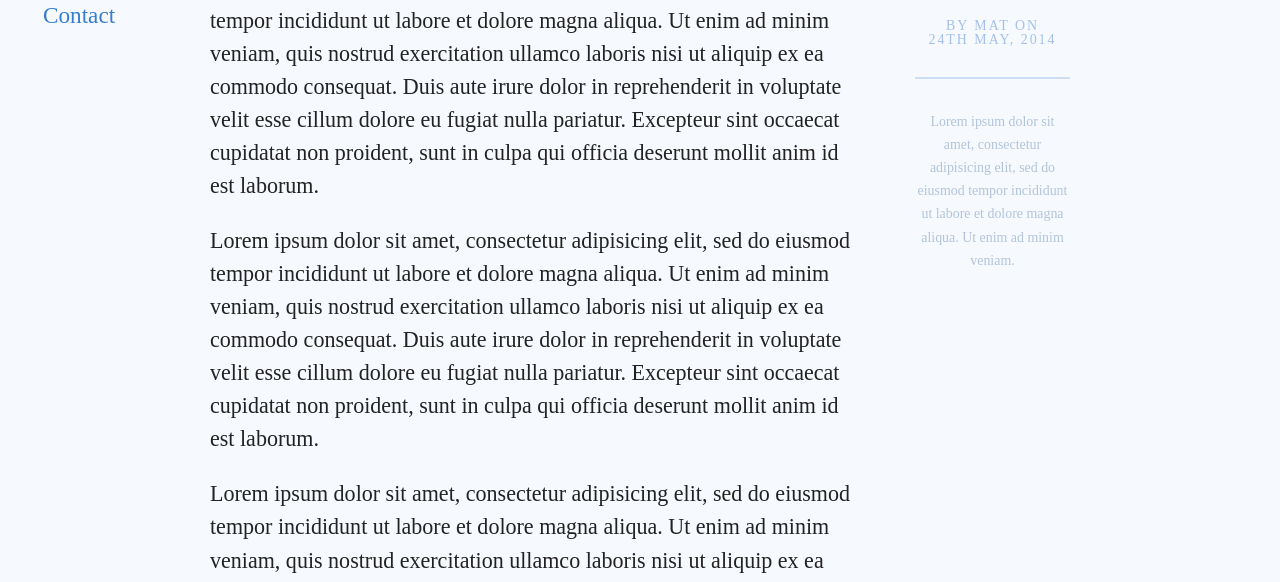
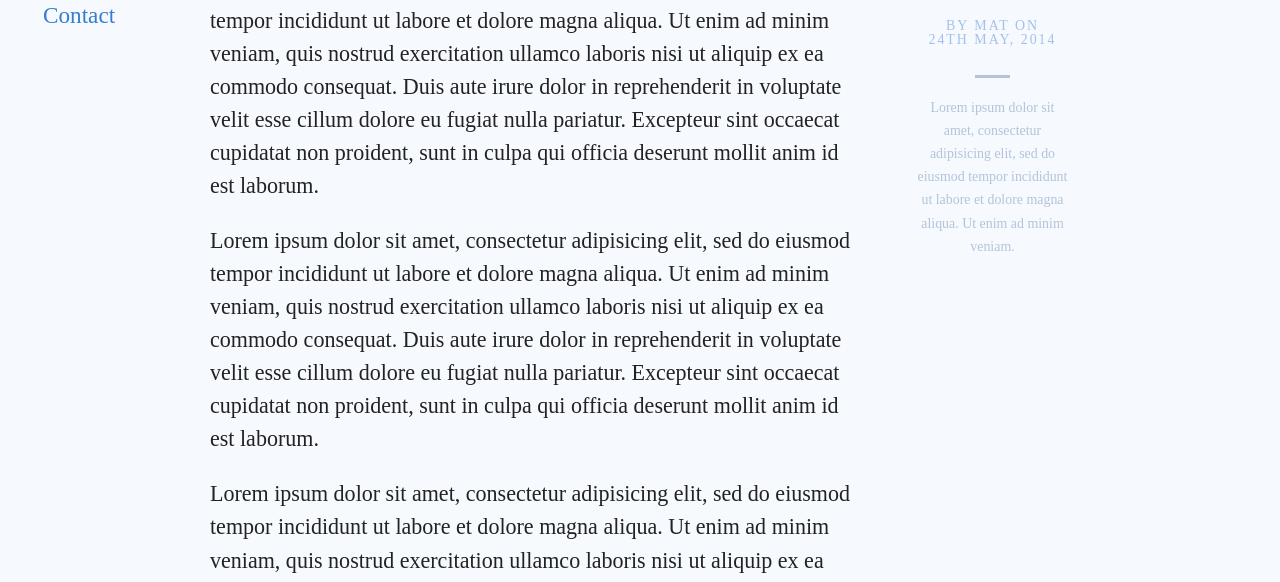
Before and after one commit to mx3m/side-nav-pattern, a plain HTML site: page index.html in a window 1280 px wide. Shown: the part 218-800 px from the top of the page. Drawn offline with Linux system fonts and the light colour scheme.

Commit message:
hr style

```diff
--- a/index.html
+++ b/index.html
@@ -29,6 +29,7 @@
   <aside>
     <img src="images/avatar.jpg">
     <h6 class="post-meta">by Mat on<br/>24th May, 2014</h6>
+    <hr>
     <small>
       Lorem ipsum dolor sit amet, consectetur adipisicing elit, sed do eiusmod
       tempor incididunt ut labore et dolore magna aliqua. Ut enim ad minim veniam.
--- a/sass/partials/_global.scss
+++ b/sass/partials/_global.scss
@@ -48,6 +48,15 @@ h6 {
   color: $text-light;
 }
 
+hr {
+  width: 35px;
+  height: 3px;
+  margin: 0 auto 15px;
+  background-color: desaturate($text-light, 30%);
+  box-shadow: none;
+  border: none;
+}
+
 .wrapper {
   display: flex;
   display: -webkit-flex;
@@ -78,8 +87,6 @@ aside {
   padding: 10px 0 0 60px;
   text-align: center;
   img { max-width: 100%; border-radius: 50%; margin-bottom: 30px; }
-
-  h6 { padding-bottom: 30px; border-bottom: 2px solid lighten($text-light, 10%); }
   small { font-size: 60%; font-weight: 300; color: desaturate($text-light, 30%); }
 }
 
```
Also changed, not shown: css/screen.css.
